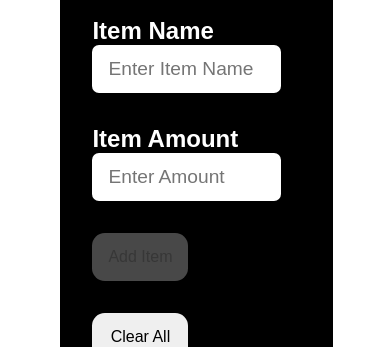
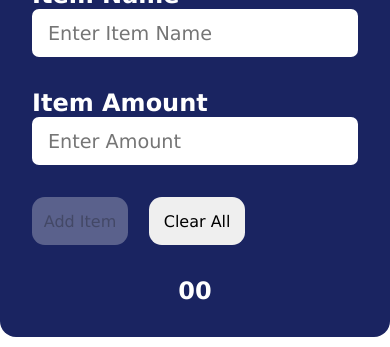
Before and after one commit to puspalalnewar/Expense-Tracker, a plain HTML site: page index.html in a window 390 px wide. Shown: the part 217-564 px from the top of the page. Drawn offline with Linux system fonts and the light colour scheme.

Commit message:
Updated CSS

```diff
--- a/app.js
+++ b/app.js
@@ -36,11 +36,7 @@ btnAdd.addEventListener("click", () => {
     btnAdd.style.cursor = "no-drop";
 });
 
-btnClear.addEventListener("click", () => {
-    localStorage.clear();
-    total.innerText = "00";
-    location.reload();
-});
+
 
 const fetchData = JSON.parse(localStorage.getItem("items"));
 console.log(fetchData);
@@ -57,3 +53,8 @@ if (fetchData === null) {
         container.appendChild(newRec);
     });
 }
+btnClear.addEventListener("click", () => {
+    localStorage.clear();
+    total.innerText = "00";
+    location.reload();
+});
--- a/index.html
+++ b/index.html
@@ -1,12 +1,15 @@
 <!DOCTYPE html>
 <html lang="en">
+
 <head>
     <meta charset="UTF-8">
     <meta name="viewport" content="width=device-width, initial-scale=1.0">
     <title>Expense Tracker</title>
     <link rel="stylesheet" href="style.css">
 </head>
+
 <body>
+    <div>
         <div class="container">
             <h1>Expense Tracker</h1>
             <p id="p1">Item Name</p>
@@ -18,7 +21,9 @@
             <!-- <p class="list-item">Apple : 200 Rs</p> -->
             <p id="total">00</p>
         </div>
+    </div>
     <p id="logo">Created With ❤️ By Puspalal</p>
 </body>
 <script src="app.js"></script>
+
 </html>
--- a/style.css
+++ b/style.css
@@ -3,27 +3,25 @@
     padding: 0;
     box-sizing: border-box;
     font-family: Arial, Helvetica, sans-serif;
+    font-family: 'Lucida Sans Unicode', 'Lucida Grande', 'Lucida Sans', Arial, sans-serif;
 }
 body{
-    /* display: flex; */
-    /* justify-content: center; */
     margin-top: 5rem;
 }
 .container{
-    width: 70vw;
-    /* height: 50vh; */
     background-color: black;
+    background-color: #1A2461;
     color: white;
     padding: 2rem;
     border-radius: 1rem;
-    margin-left: 15.5%;
+    margin: 1rem;
 }
 h1{
     text-align: center;
     margin-top: 1rem;
 }
 #item{
-    width: 90%;
+    width: 100%;
     height: 3rem;
     border: none;
     outline: 0;
@@ -32,7 +30,7 @@ h1{
     font-size: larger;
 }
 #amount{
-    width: 90%;
+    width: 100%;
     height: 3rem;
     border: none;
     outline: 0;
@@ -74,7 +72,7 @@ h1{
     background-color: #2e2c2c;
     margin-top: 2rem;
     font-size: larger;
-    width: 90%;
+    width: 100%;
     font-weight: bold;
     padding: 1rem;
     border-radius: 7px;
@@ -91,3 +89,9 @@ h1{
     font-size: larger;
     font-weight: bold;
 }
+
+@media(max-width : 400px){
+    .container{
+        margin: 0;
+    }
+}
```
Lines whose indentation alone changed are shown as unchanged.
